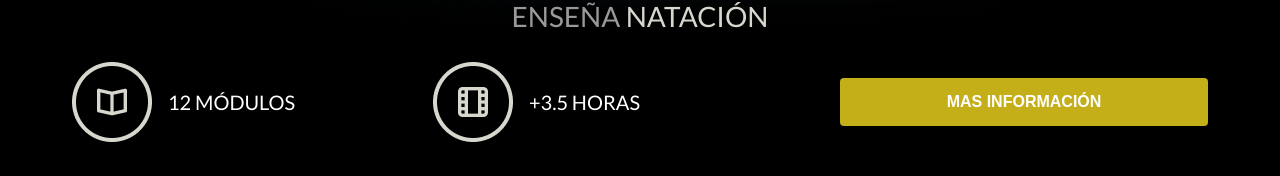
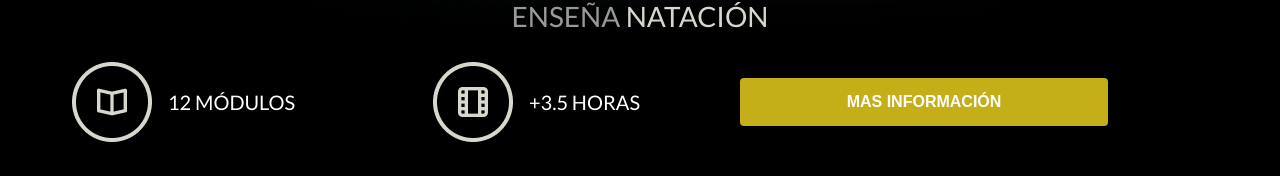
Before and after one commit to DanielL29/unyco-test-maquetacion, a React (Vite) app: page / in a window 1280 px wide. Shown: the part 450-626 px from the top of the page. Built offline with nearby package versions, Linux system fonts and the light colour scheme; no server answers.

Commit message:
feat: incrementing button component

```diff
--- a/src/components/button/Button.module.css
+++ b/src/components/button/Button.module.css
@@ -9,6 +9,8 @@
   color: #fff;
   transition: all 200ms ease-in-out;
   cursor: pointer;
+  text-transform: uppercase;
+  margin: 0 auto;
 }
 
 .button.yellow {
--- a/src/components/button/index.tsx
+++ b/src/components/button/index.tsx
@@ -1,3 +1,4 @@
+import { ButtonHTMLAttributes } from "react";
 import styles from "./Button.module.css";
 
 interface IButtonProps {
@@ -8,6 +9,7 @@ interface IButtonProps {
   width?: number;
   marginTop?: number;
   marginBottom?: number;
+  type?: "button" | "submit" | "reset";
 }
 
 export default function Button({
@@ -18,6 +20,7 @@ export default function Button({
   width,
   marginTop,
   marginBottom,
+  type = "button",
 }: IButtonProps) {
   return (
     <button
@@ -30,6 +33,7 @@ export default function Button({
         marginTop: `${marginTop}px`,
         marginBottom: `${marginBottom}px`,
       }}
+      type={type}
     >
       {text}
     </button>
```
